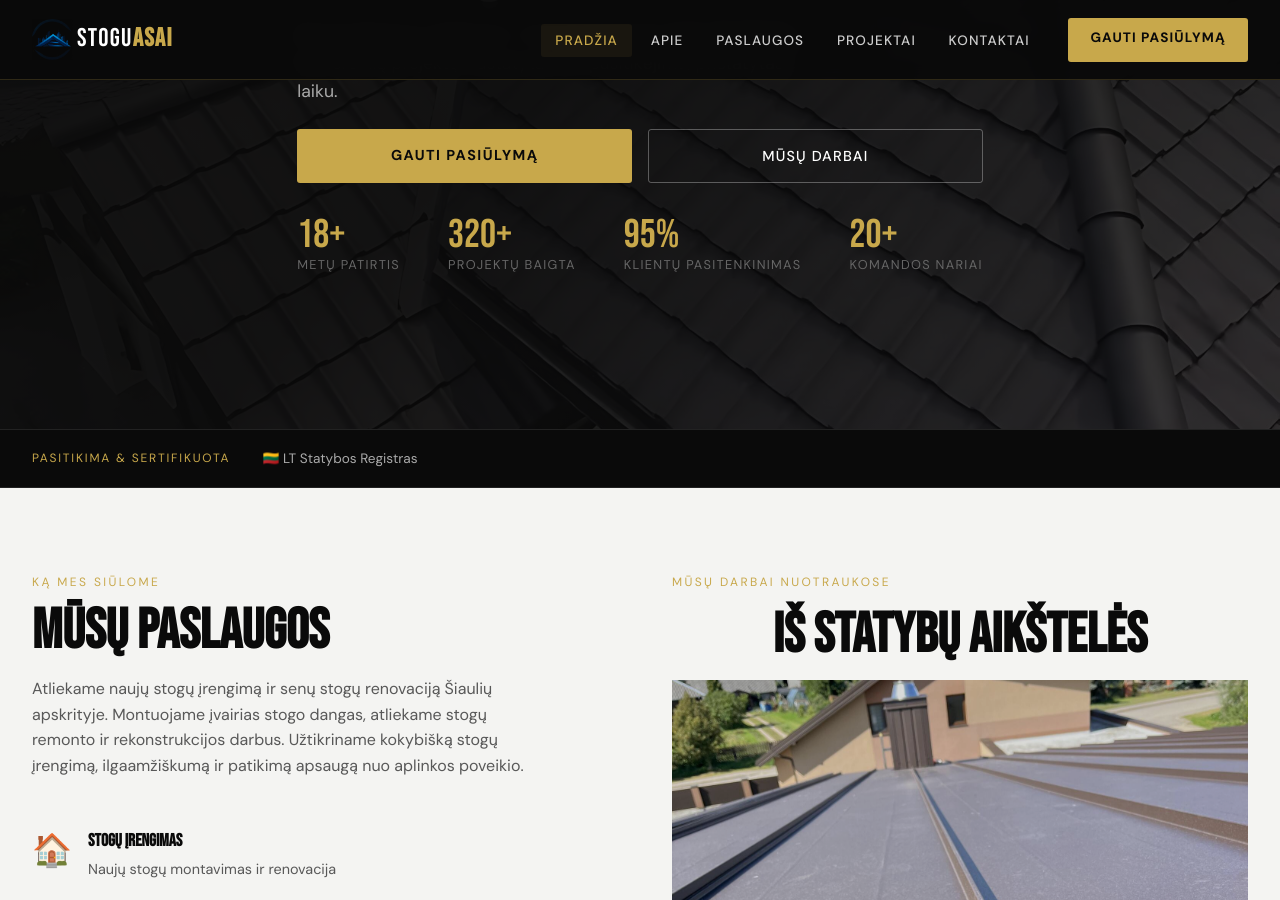
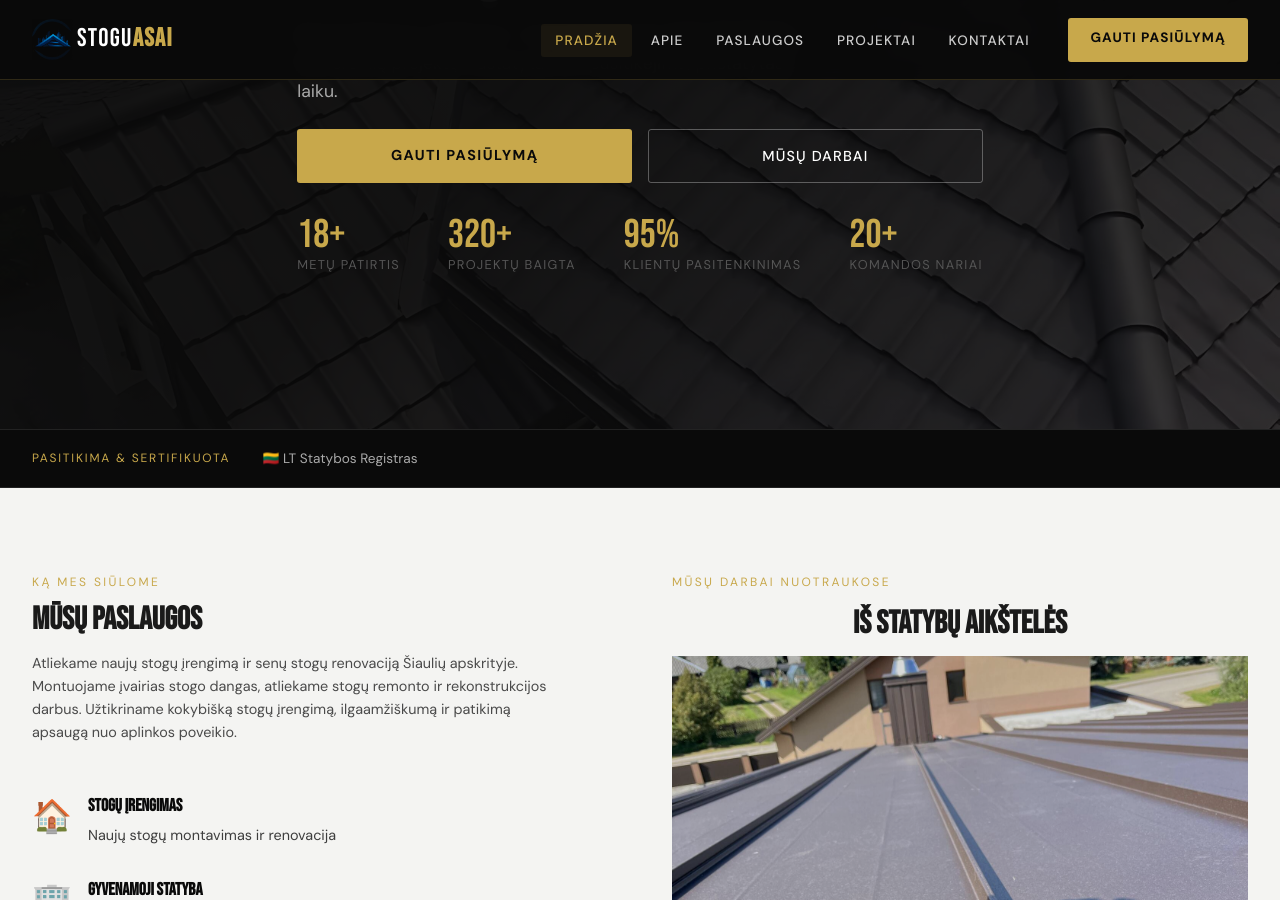
Before and after one commit to Rokixz/puslapis1, a Jekyll site: the page built from index.html, in a window 1280 px wide and 900 px high, scrolled down 471 px. Built offline with Jekyll 4.4.1, drawn with Linux system fonts in a browser that asks for light colours.

Commit message:
update
Co-authored-by: Copilot <copilot@github.com>

```diff
--- a/assets/css/main.css
+++ b/assets/css/main.css
@@ -2,12 +2,13 @@
 :root {
   --black: #0a0a0a;
   --dark: #141414;
-  --gray: #585858;
+  --gray: #3d3d3d;
   --light-gray: #f4f4f2;
   --white: #ffffff;
   --gold: #c8a84b;
   --gold-light: #e2c97e;
   --text: #1a1a1a;
+  --text-secondary: #4a4a4a;
   --font-display: 'Bebas Neue', sans-serif;
   --font-body: 'DM Sans', sans-serif;
   --header-h: 80px;
@@ -18,7 +19,7 @@
 html { scroll-behavior: smooth; }
 body {
   font-family: var(--font-body);
-  color: #353535;
+  color: #2a2a2a;
   background: var(--white);
   line-height: 1.6;
 }
@@ -224,7 +225,7 @@ ul { list-style: none; }
   color: var(--gold); line-height: 1;
 }
 .hero-stats .stat-label {
-  color: #666; font-size: 0.8rem; text-transform: uppercase; letter-spacing: 0.1em;
+  color: #555; font-size: 0.8rem; text-transform: uppercase; letter-spacing: 0.1em;
 }
 
 /* ===== SECTIONS ===== */
@@ -245,7 +246,7 @@ ul { list-style: none; }
   margin-bottom: 1rem;
 }
 .section-title.light { color: var(--white); }
-.section-sub { color: var(--gray); max-width: 520px; margin-bottom: 3rem; font-size: clamp(0.9rem, 2vw, 1rem); }
+.section-sub { color: #4a4a4a; max-width: 520px; margin-bottom: 3rem; font-size: clamp(0.9rem, 2vw, 1rem); }
 
 /* ===== SERVICES GRID ===== */
 .services-grid {
@@ -263,7 +264,7 @@ ul { list-style: none; }
 .service-card:hover { border-color: var(--gold); transform: translateY(-4px); }
 .service-icon { font-size: 2.2rem; margin-bottom: 1rem; }
 .service-card h3 { font-family: var(--font-display); font-size: clamp(1.2rem, 3vw, 1.5rem); margin-bottom: 0.5rem; }
-.service-card p { color: var(--gray); font-size: 0.95rem; }
+.service-card p { color: #4a4a4a; font-size: 0.95rem; }
 
 /* ===== PROJECTS GRID ===== */
 .projects-grid {
@@ -302,7 +303,7 @@ ul { list-style: none; }
 .team-card:hover .team-photo { filter: grayscale(0); }
 .team-card h3 { font-weight: 700; margin-bottom: 0.2rem; }
 .team-card span { color: var(--gold); font-size: 0.85rem; text-transform: uppercase; letter-spacing: 0.1em; }
-.team-card p { color: var(--gray); font-size: 0.9rem; margin-top: 0.5rem; }
+.team-card p { color: #4a4a4a; font-size: 0.9rem; margin-top: 0.5rem; }
 
 /* ===== DARK SECTION ===== */
 .section-dark { background: var(--dark); }
@@ -357,7 +358,7 @@ ul { list-style: none; }
 
 .value-item p {
   font-size: 0.9rem;
-  color: var(--gray);
+  color: #3d3d3d;
   line-height: 1.5;
 }
 
@@ -380,7 +381,7 @@ ul { list-style: none; }
 .contact-item { display: flex; gap: 1rem; margin-bottom: 2rem; }
 .contact-item-icon { font-size: 1.5rem; flex-shrink: 0; }
 .contact-item h4 { font-weight: 700; margin-bottom: 0.2rem; color: rgb(73, 73, 73); }
-.contact-item p { color: var(--gray); }
+.contact-item p { color: #3d3d3d; }
 
 .form-row { display: grid; grid-template-columns: 1fr 1fr; gap: 1rem; }
 .form-group { margin-bottom: 1rem; }
@@ -449,7 +450,7 @@ ul { list-style: none; }
   grid-template-columns: 1fr 1fr;
   gap: 5rem; align-items: center;
 }
-.intro-text p { color: #555; line-height: 1.75; }
+.intro-text p { color: #3d3d3d; line-height: 1.75; }
 .intro-images { position: relative; }
 .intro-img-main { border-radius: 4px; overflow: hidden; }
 .intro-img-main img { width: 100%; height: 420px; object-fit: cover; }
@@ -522,7 +523,7 @@ ul { list-style: none; }
   border-radius: 4px; border-left: 3px solid var(--gold);
 }
 .testimonial-stars { color: var(--gold); font-size: 1rem; margin-bottom: 1rem; letter-spacing: 2px; }
-.testimonial-card > p { color: #555; font-size: 0.95rem; line-height: 1.7; margin-bottom: 1.5rem; font-style: italic; }
+.testimonial-card > p { color: #3d3d3d; font-size: 0.95rem; line-height: 1.7; margin-bottom: 1.5rem; font-style: italic; }
 .testimonial-author { display: flex; align-items: center; gap: 0.75rem; }
 .testimonial-avatar {
   width: 42px; height: 42px; border-radius: 50%;
@@ -531,7 +532,7 @@ ul { list-style: none; }
   font-weight: 700; font-size: 0.8rem; flex-shrink: 0;
 }
 .testimonial-author strong { display: block; font-size: 0.9rem; }
-.testimonial-author span { font-size: 0.8rem; color: var(--gray); }
+.testimonial-author span { font-size: 0.8rem; color: #4a4a4a; }
 
 /* ===== CTA BANNER ===== */
 .cta-banner { position: relative; padding: 6rem 2rem; text-align: center; overflow: hidden; }
@@ -902,7 +903,7 @@ ul { list-style: none; }
 }
 
 .service-item p {
-  color: var(--gray);
+  color: #3d3d3d;
   font-size: 0.9rem;
   line-height: 1.4;
 }
@@ -1157,6 +1158,47 @@ ul { list-style: none; }
 
   .value-item p {
     font-size: 0.85rem;
+    color: #3d3d3d;
+  }
+
+  /* ===== TEXT VISIBILITY IMPROVEMENTS ===== */
+  .section-sub {
+    font-size: clamp(0.9rem, 4vw, 1rem);
+    color: #4a4a4a;
+  }
+
+  .section-title {
+    color: #1a1a1a;
+  }
+
+  .service-card p,
+  .team-card p,
+  .value-item p {
+    color: #3d3d3d;
+    font-size: 0.9rem;
+  }
+
+  .contact-item p {
+    color: #3d3d3d;
+    font-size: 0.9rem;
+  }
+
+  .form-group label {
+    color: #1a1a1a;
+    font-size: 0.85rem;
+  }
+
+  .form-group input::placeholder,
+  .form-group textarea::placeholder {
+    color: #8a8a8a;
+  }
+
+  h2, h3, h4, h5, h6 {
+    color: #1a1a1a;
+  }
+
+  p {
+    color: #2a2a2a;
   }
 }
 
@@ -1430,6 +1472,27 @@ select:focus-visible {
   border-radius: 2px;
 }
 
+  /* Extra small device text improvements */
+  p {
+    color: #2a2a2a;
+    font-size: 0.95rem;
+  }
+
+  h1, h2, h3, h4, h5, h6 {
+    color: #1a1a1a;
+  }
+
+  .section-title {
+    color: #1a1a1a;
+    font-size: clamp(1.3rem, 6vw, 2rem);
+  }
+
+  .section-sub {
+    color: #4a4a4a;
+    font-size: 0.9rem;
+  }
+}
+
 /* High contrast mode support */
 @media (prefers-contrast: more) {
   .service-card,
--- a/contact/index.html
+++ b/contact/index.html
@@ -18,7 +18,7 @@ noindex: false
       <div class="contact-info">
         <span class="section-tag">Kontaktinė Informacija</span>
         <h2 class="section-title">Pradėkime Jūsų Projektą</h2>
-        <p style="color:#666; margin-bottom:2rem;">Pasiruošę statyti? Mūsų komanda čia yra padėti jums nuo pirmosios pokalbio iki galutinio perdavimo.</p>
+        <p style="color:#3d3d3d; margin-bottom:2rem;">Pasiruošę statyti? Mūsų komanda čia yra padėti jums nuo pirmosios pokalbio iki galutinio perdavimo.</p>
 
         <div class="contact-item">
           <div class="contact-item-icon">📍</div>
```
